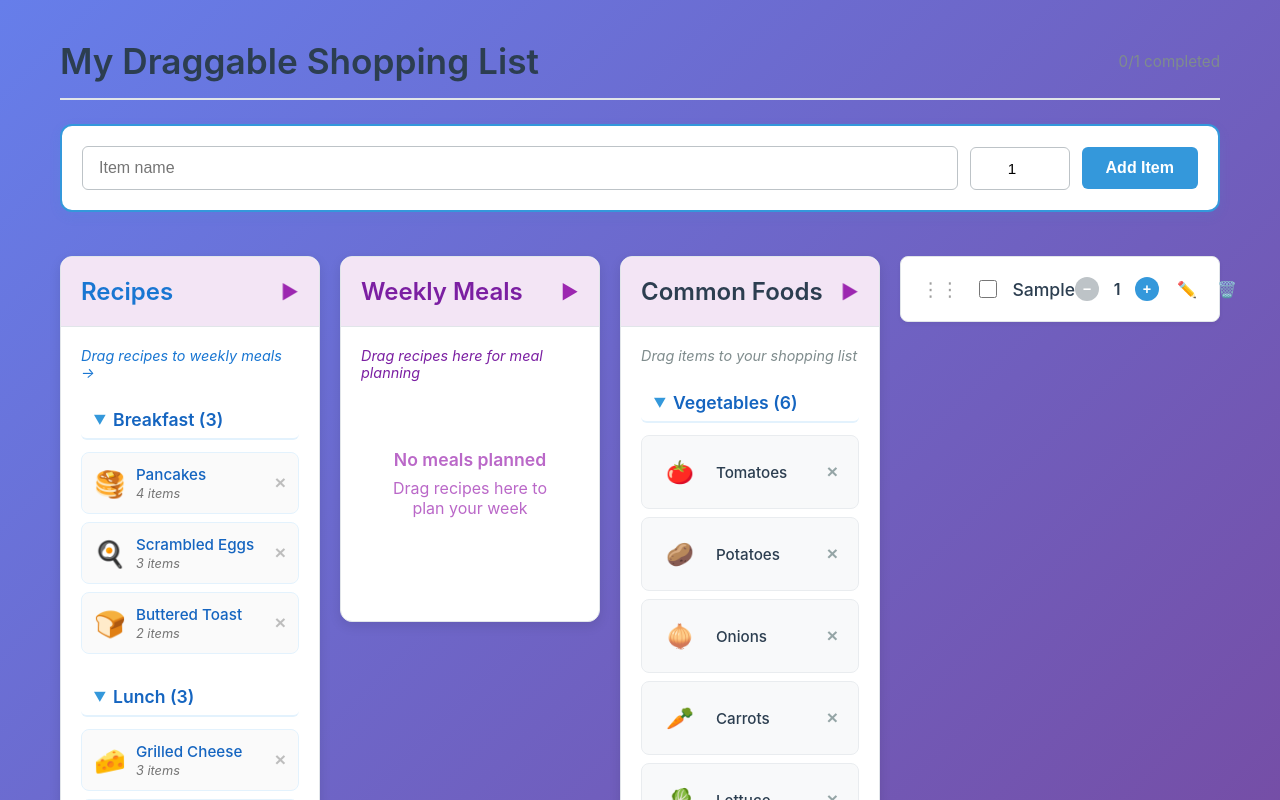
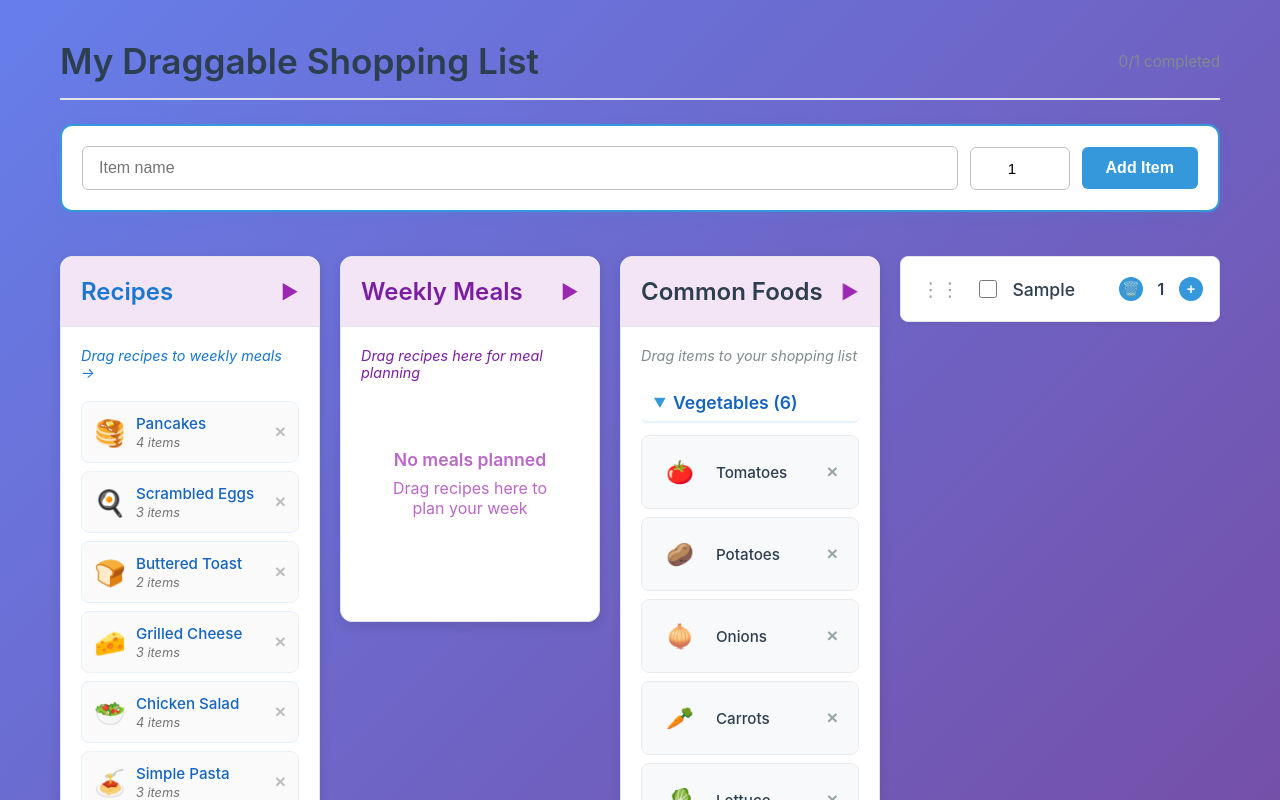
Before and after one commit to Kakalanp/ShopingListCalculator, a React (Create React App) app: page / in a window 1280 px wide. Both pictures are taken after typing "Sample" into the empty fields and a click on the button "Add Item". Shown: the top 800 px of the page. Built offline with nearby package versions, Linux system fonts and the light colour scheme.

Commit message:
Small enhancements

```diff
--- a/src/components/RecipeList.tsx
+++ b/src/components/RecipeList.tsx
@@ -96,24 +96,7 @@ interface RecipeListProps {
 
 const RecipeList: React.FC<RecipeListProps> = ({ className }) => {
   const [recipes, setRecipes] = useState<Recipe[]>(initialRecipes);
-  const [expandedCategories, setExpandedCategories] = useState<Set<string>>(
-    new Set(['Breakfast', 'Lunch', 'Dinner', 'Snacks'])
-  );
   const [isContainerCollapsed, setIsContainerCollapsed] = useState(false);
-
-  const categories = Array.from(new Set(recipes.map(recipe => recipe.category)));
-
-  const toggleCategory = (category: string) => {
-    setExpandedCategories(prev => {
-      const newSet = new Set(prev);
-      if (newSet.has(category)) {
-        newSet.delete(category);
-      } else {
-        newSet.add(category);
-      }
-      return newSet;
-    });
-  };
 
   const deleteRecipe = (recipeId: string) => {
     setRecipes(prev => prev.filter(recipe => recipe.id !== recipeId));
@@ -134,31 +117,13 @@ const RecipeList: React.FC<RecipeListProps> = ({ className }) => {
             <div
               {...provided.droppableProps}
               ref={provided.innerRef}
-              className="categories-container"
+              className="recipes-grid expanded"
             >
-          {categories.map(category => {
-            const categoryRecipes = recipes.filter(recipe => recipe.category === category);
-            const isExpanded = expandedCategories.has(category);
-
-            if (categoryRecipes.length === 0) return null;
-
-            return (
-              <div key={category} className="category-section">
-                <h3
-                  className="category-title clickable"
-                  onClick={() => toggleCategory(category)}
-                >
-                  <span className={`expand-icon ${isExpanded ? 'expanded' : ''}`}>▶</span>
-                  {category} ({categoryRecipes.length})
-                </h3>
-                <div className={`recipes-grid ${isExpanded ? 'expanded' : 'collapsed'}`}>
-                  {isExpanded && categoryRecipes.map((recipe, index) => {
-                    const globalIndex = recipes.findIndex(r => r.id === recipe.id);
-                    return (
+              {recipes.map((recipe, index) => (
                 <Draggable
                   key={recipe.id}
                   draggableId={`recipe-${recipe.id}`}
-                        index={globalIndex}
+                  index={index}
                 >
                   {(provided: any, snapshot: any) => (
                     <div
@@ -187,12 +152,7 @@ const RecipeList: React.FC<RecipeListProps> = ({ className }) => {
                     </div>
                   )}
                 </Draggable>
-                    );
-                  })}
-                </div>
-              </div>
-            );
-          })}
+              ))}
               {provided.placeholder}
             </div>
           )}
--- a/src/components/ShoppingItemComponent.tsx
+++ b/src/components/ShoppingItemComponent.tsx
@@ -18,26 +18,12 @@ const ShoppingItemComponent: React.FC<ShoppingItemComponentProps> = ({
   onToggleComplete,
   dragHandleProps,
 }) => {
-  const [isEditing, setIsEditing] = useState(false);
-  const [editValues, setEditValues] = useState({
-    name: item.name,
-    quantity: item.quantity,
-  });
-
-  const handleSave = () => {
-    onUpdate(item.id, {
-      name: editValues.name,
-      quantity: editValues.quantity,
-    });
-    setIsEditing(false);
-  };
-
-  const handleCancel = () => {
-    setEditValues({
-      name: item.name,
-      quantity: item.quantity,
-    });
-    setIsEditing(false);
+  const handleDecrement = () => {
+    if (item.quantity === 1) {
+      onDelete(item.id);
+    } else {
+      onUpdate(item.id, { quantity: item.quantity - 1 });
+    }
   };
 
   return (
@@ -54,30 +40,6 @@ const ShoppingItemComponent: React.FC<ShoppingItemComponentProps> = ({
         />
       </div>
 
-      {isEditing ? (
-        <div className="item-edit">
-          <div className="edit-row">
-            <input
-              type="text"
-              value={editValues.name}
-              onChange={(e) => setEditValues(prev => ({ ...prev, name: e.target.value }))}
-              placeholder="Item name"
-              className="edit-name"
-            />
-            <input
-              type="number"
-              value={editValues.quantity}
-              onChange={(e) => setEditValues(prev => ({ ...prev, quantity: parseInt(e.target.value) || 0 }))}
-              min="1"
-              className="edit-quantity"
-            />
-          </div>
-          <div className="edit-actions">
-            <button onClick={handleSave} className="save-btn">Save</button>
-            <button onClick={handleCancel} className="cancel-btn">Cancel</button>
-          </div>
-        </div>
-      ) : (
       <div className="item-content">
         <div className="item-main">
           <div className="item-name">{item.name}</div>
@@ -85,11 +47,11 @@ const ShoppingItemComponent: React.FC<ShoppingItemComponentProps> = ({
         <div className="item-details">
           <div className="quantity-controls">
             <button
-                onClick={() => onUpdate(item.id, { quantity: Math.max(1, item.quantity - 1) })}
+              onClick={handleDecrement}
               className="quantity-btn"
-                disabled={item.quantity <= 1}
+              title={item.quantity === 1 ? "Delete item" : "Decrease quantity"}
             >
-                −
+              {item.quantity === 1 ? '🗑️' : '−'}
             </button>
             <span className="quantity">{item.quantity}</span>
             <button
@@ -101,26 +63,6 @@ const ShoppingItemComponent: React.FC<ShoppingItemComponentProps> = ({
           </div>
         </div>
       </div>
-      )}
-
-      {!isEditing && (
-        <div className="item-actions">
-          <button
-            onClick={() => setIsEditing(true)}
-            className="edit-btn"
-            title="Edit item"
-          >
-            ✏️
-          </button>
-          <button
-            onClick={() => onDelete(item.id)}
-            className="delete-btn"
-            title="Delete item"
-          >
-            🗑️
-          </button>
-        </div>
-      )}
     </div>
   );
 };
--- a/src/components/WeeklyMeals.css
+++ b/src/components/WeeklyMeals.css
@@ -181,6 +181,60 @@
   font-style: italic;
 }
 
+.show-ingredients-btn {
+  background: none;
+  border: 1px solid #e1bee7;
+  border-radius: 4px;
+  padding: 4px 6px;
+  font-size: 0.8rem;
+  color: #7b1fa2;
+  cursor: pointer;
+  margin: 4px 0;
+  transition: all 0.2s ease;
+  display: flex;
+  align-items: center;
+  justify-content: center;
+  min-width: 24px;
+  height: 20px;
+}
+
+.show-ingredients-btn:hover {
+  background-color: #f3e5f5;
+  border-color: #ce93d8;
+}
+
+.ingredients-arrow {
+  transition: transform 0.3s ease;
+  display: inline-block;
+  transform: rotate(-90deg);
+  font-size: 0.7rem;
+}
+
+.ingredients-arrow.expanded {
+  transform: rotate(-180deg);
+}
+
+.meal-ingredients-list {
+  list-style: none;
+  padding: 0;
+  margin: 8px 0 0 0;
+  font-size: 0.75rem;
+  color: #757575;
+}
+
+.meal-ingredients-list li {
+  position: relative;
+  padding-left: 12px;
+  margin-bottom: 2px;
+}
+
+.meal-ingredients-list li::before {
+  content: "•";
+  color: #9c27b0;
+  position: absolute;
+  left: 0;
+}
+
 .remove-meal-btn {
   background: none;
   border: none;
--- a/src/components/WeeklyMeals.tsx
+++ b/src/components/WeeklyMeals.tsx
@@ -11,6 +11,15 @@ interface WeeklyMealsProps {
 
 const WeeklyMeals: React.FC<WeeklyMealsProps> = ({ className, meals, onMealsChange }) => {
   const [isContainerCollapsed, setIsContainerCollapsed] = useState(false);
+  const [showIngredients, setShowIngredients] = useState<{[key: string]: boolean}>({});
+
+  const toggleIngredients = useCallback((mealId: string, index: number) => {
+    const key = `${mealId}-${index}`;
+    setShowIngredients(prev => ({
+      ...prev,
+      [key]: !prev[key]
+    }));
+  }, []);
 
   const removeMeal = useCallback((mealIndex: number) => {
     const newMeals = meals.filter((_, index) => index !== mealIndex);
@@ -53,10 +62,22 @@ const WeeklyMeals: React.FC<WeeklyMealsProps> = ({ className, meals, onMealsChan
                             <span className="meal-emoji">{meal.emoji}</span>
                             <div className="meal-details">
                               <div className="meal-name">{meal.name}</div>
-                              <div className="meal-category">{meal.category}</div>
-                              <div className="meal-ingredients">
-                                {meal.ingredients.join(', ')}
-                              </div>
+                              <button
+                                className="show-ingredients-btn"
+                                onClick={(e) => {
+                                  e.stopPropagation();
+                                  toggleIngredients(meal.id, index);
+                                }}
+                              >
+                                <span className={`ingredients-arrow ${showIngredients[`${meal.id}-${index}`] ? 'expanded' : ''}`}>◀</span>
+                              </button>
+                              {showIngredients[`${meal.id}-${index}`] && (
+                                <ul className="meal-ingredients-list">
+                                  {meal.ingredients.map((ingredient, idx) => (
+                                    <li key={idx}>{ingredient}</li>
+                                  ))}
+                                </ul>
+                              )}
                             </div>
                           </div>
                           <button
```
Lines whose indentation alone changed are shown as unchanged.
